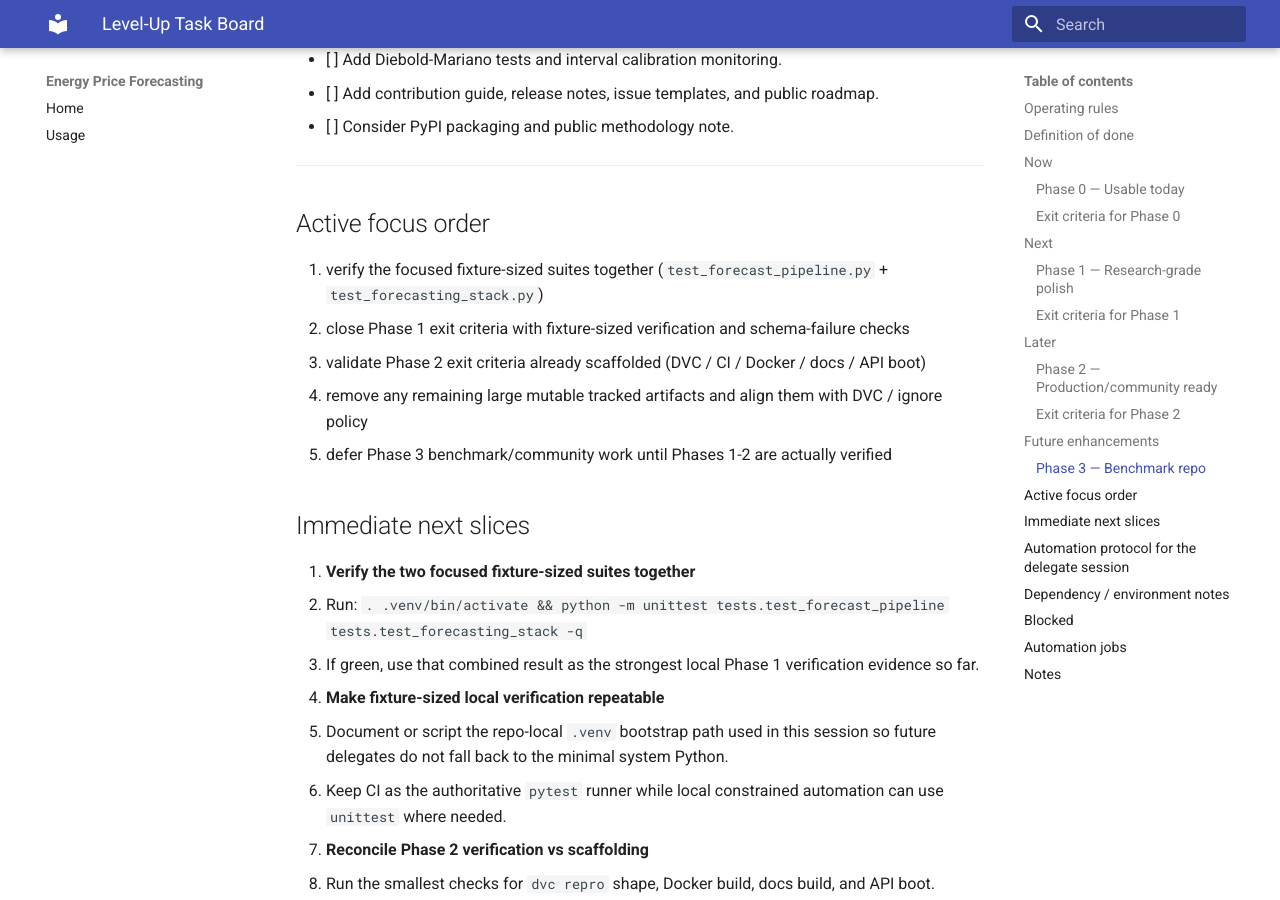
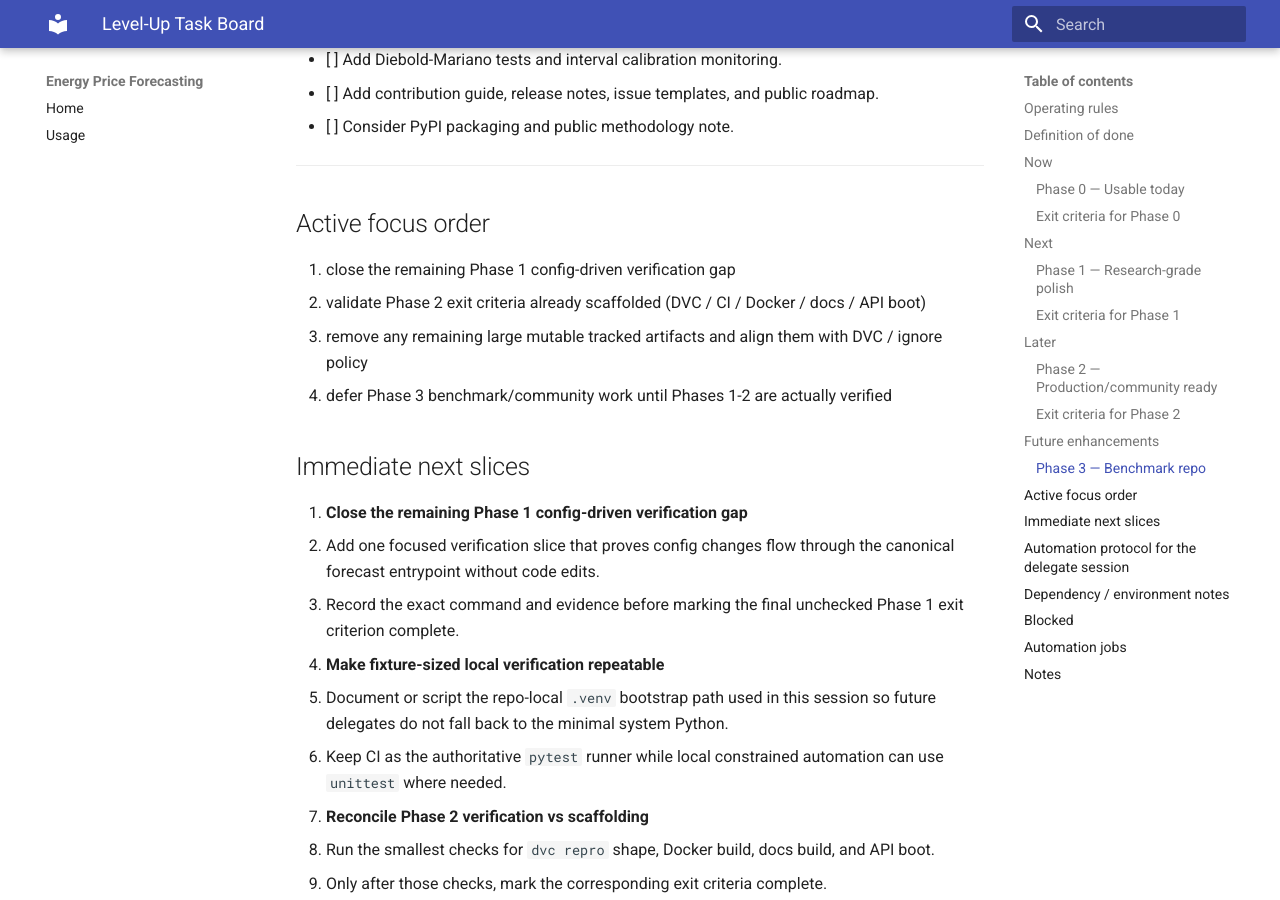
Before and after one commit to Gitty-Gat/Energy-Price-Forecasting, an MkDocs documentation site: the page built from docs/project-plan/LEVEL_UP_TASK_BOARD.md, in a window 1280 px wide and 900 px high, scrolled down 3569 px. Built offline with MkDocs 1.6.1 and Material for MkDocs 9.7.7, drawn with Linux system fonts in a browser that asks for light colours; some of the changed text lies outside the part shown.

Commit message:
test: make focused suite unittest-verifiable

```diff
--- a/docs/project-plan/LEVEL_UP_TASK_BOARD.md
+++ b/docs/project-plan/LEVEL_UP_TASK_BOARD.md
@@ -73,10 +73,10 @@
 - [x] Add tests for ingestion, merging, schema validation, ARIMAX smoke, VECM smoke, and deterministic seeding.
 
 ### Exit criteria for Phase 1
-- [ ] Focused fixture-sized test suite passes in the local environment (`pytest` in dev environments; stdlib `unittest` fallback is acceptable for constrained automation verification).
+- [x] Focused fixture-sized test suite passes in the local environment (`pytest` in dev environments; stdlib `unittest` fallback is acceptable for constrained automation verification).
 - [ ] Config changes do not require code edits.
-- [ ] VECM behavior is deterministic and auditable.
-- [ ] Invalid input schemas fail fast.
+- [x] VECM behavior is deterministic and auditable.
+- [x] Invalid input schemas fail fast.
 
 ---
 
@@ -114,17 +114,16 @@
 
 ## Active focus order
 
-1. verify the focused fixture-sized suites together (`test_forecast_pipeline.py` + `test_forecasting_stack.py`)
-2. close Phase 1 exit criteria with fixture-sized verification and schema-failure checks
-3. validate Phase 2 exit criteria already scaffolded (DVC / CI / Docker / docs / API boot)
-4. remove any remaining large mutable tracked artifacts and align them with DVC / ignore policy
-5. defer Phase 3 benchmark/community work until Phases 1-2 are actually verified
+1. close the remaining Phase 1 config-driven verification gap
+2. validate Phase 2 exit criteria already scaffolded (DVC / CI / Docker / docs / API boot)
+3. remove any remaining large mutable tracked artifacts and align them with DVC / ignore policy
+4. defer Phase 3 benchmark/community work until Phases 1-2 are actually verified
 
 ## Immediate next slices
 
-1. **Verify the two focused fixture-sized suites together**
-   - Run: `. .venv/bin/activate && python -m unittest tests.test_forecast_pipeline tests.test_forecasting_stack -q`
-   - If green, use that combined result as the strongest local Phase 1 verification evidence so far.
+1. **Close the remaining Phase 1 config-driven verification gap**
+   - Add one focused verification slice that proves config changes flow through the canonical forecast entrypoint without code edits.
+   - Record the exact command and evidence before marking the final unchecked Phase 1 exit criterion complete.
 2. **Make fixture-sized local verification repeatable**
    - Document or script the repo-local `.venv` bootstrap path used in this session so future delegates do not fall back to the minimal system Python.
    - Keep CI as the authoritative `pytest` runner while local constrained automation can use `unittest` where needed.
@@ -156,6 +155,7 @@
 - The base system `python3` in this environment is too minimal to import the repo scientific stack, but a repo-local `.venv` now works after `python3 -m venv .venv && . .venv/bin/activate && python -m pip install -e .`.
 - Use `.venv/bin/python` (or activate `.venv`) for local verification in this environment rather than the bare system interpreter.
 - The exact focused verification command for `tests/test_forecasting_stack.py` now passes inside that `.venv`.
+- The combined focused fallback command `. .venv/bin/activate && python -m unittest tests.test_forecast_pipeline tests.test_forecasting_stack -q` now runs 8 tests and passes in this environment.
 - `pytest` is still not available on the bare system interpreter, so CI remains the authoritative `pytest` runner while constrained local automation can use the `unittest` fallback.
 - GitHub SSH push credentials are not configured in this environment, so local commits may accumulate without a successful push.
 
```
Also changed, not shown: 1 other file.
